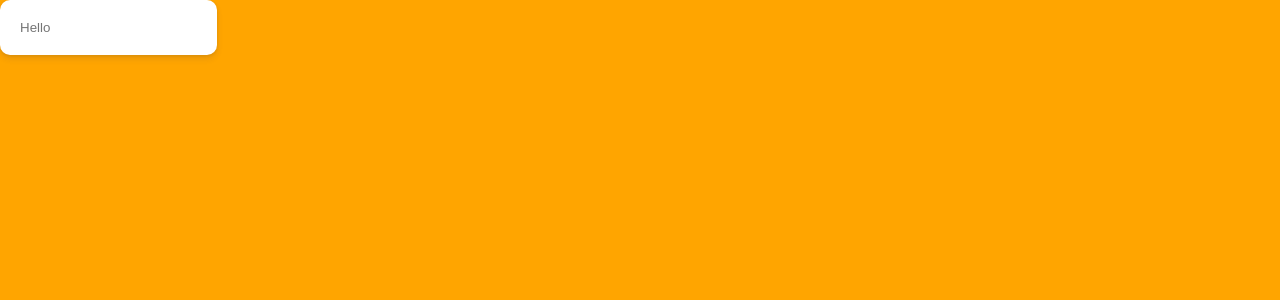
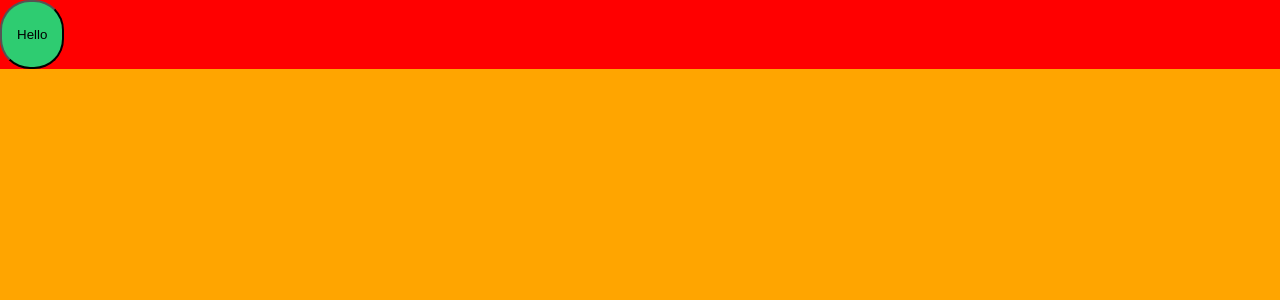
Before and after one commit to codeminnam/styled-awesomeness, a React (Create React App) app: page / in a window 1280 px wide. Shown: the top 300 px of the page. Built offline with nearby package versions, Linux system fonts and the light colour scheme.

Commit message:
#6 Theming
#6 Theming

```diff
--- a/src/App.js
+++ b/src/App.js
@@ -1,5 +1,6 @@
 import React, { Component } from 'react';
-import styled, {createGlobalStyle, css} from "styled-components";
+import styled, {createGlobalStyle, ThemeProvider} from "styled-components";
+import theme from "./theme";
 
 const GlobalStyle = createGlobalStyle`
   body{
@@ -8,25 +9,20 @@
   }
 `;
 
-const awesomeCard = css`
-  box-shadow: 0 4px 6px rgba(50,50,93,0.11), 0 1px 3px rgba(0,0,0,0.08);
-  background-color: white;
-  border-radius: 10px;
-  padding:20px;
-`;
-
 const Container = styled.div`
   height:100vh;
   width:100%;
   background-color: orange;
 `;
 
-const Input = styled.input.attrs({
-  required:true
-})`
-border:none;
-  border-radius: 5px;
-  ${awesomeCard};
+const Card = styled.div`
+  background-color: red;
+`;
+
+const Button = styled.button`
+  border-radius:30px;
+  padding:25px 15px;
+  background-color: ${props => props.theme.successColor}
 `;
 
 class App extends Component{
@@ -34,13 +30,19 @@
     return (
       <React.Fragment>
         <GlobalStyle/>
-        <Container>
-          <Input placeholder="Hello"/>
-        </Container>
+        <ThemeProvider theme={theme}>
+          <Container>
+            <Form/>
+          </Container>
+        </ThemeProvider>
       </React.Fragment>
   )
 }};
 
+const Form = () => (
+  <Card>
+    <Button>Hello</Button>
+  </Card>);
 
 
 export default App;
--- /dev/null
+++ b/src/theme.js
@@ -0,0 +1,7 @@
+const theme = {
+    mainColor: "#3498db",
+    dangerColor: "#e74c3c",
+    successColor: "#2ecc71"
+};
+
+export default theme;
```
